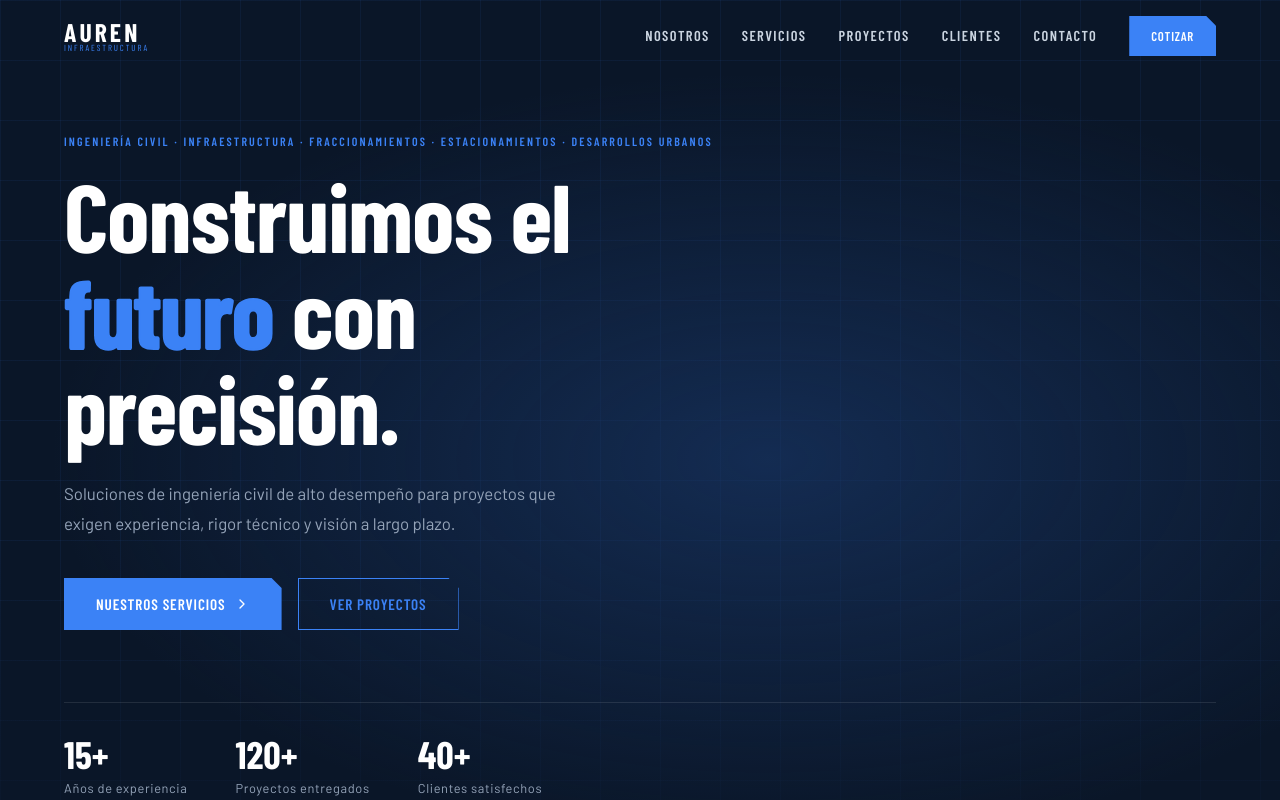
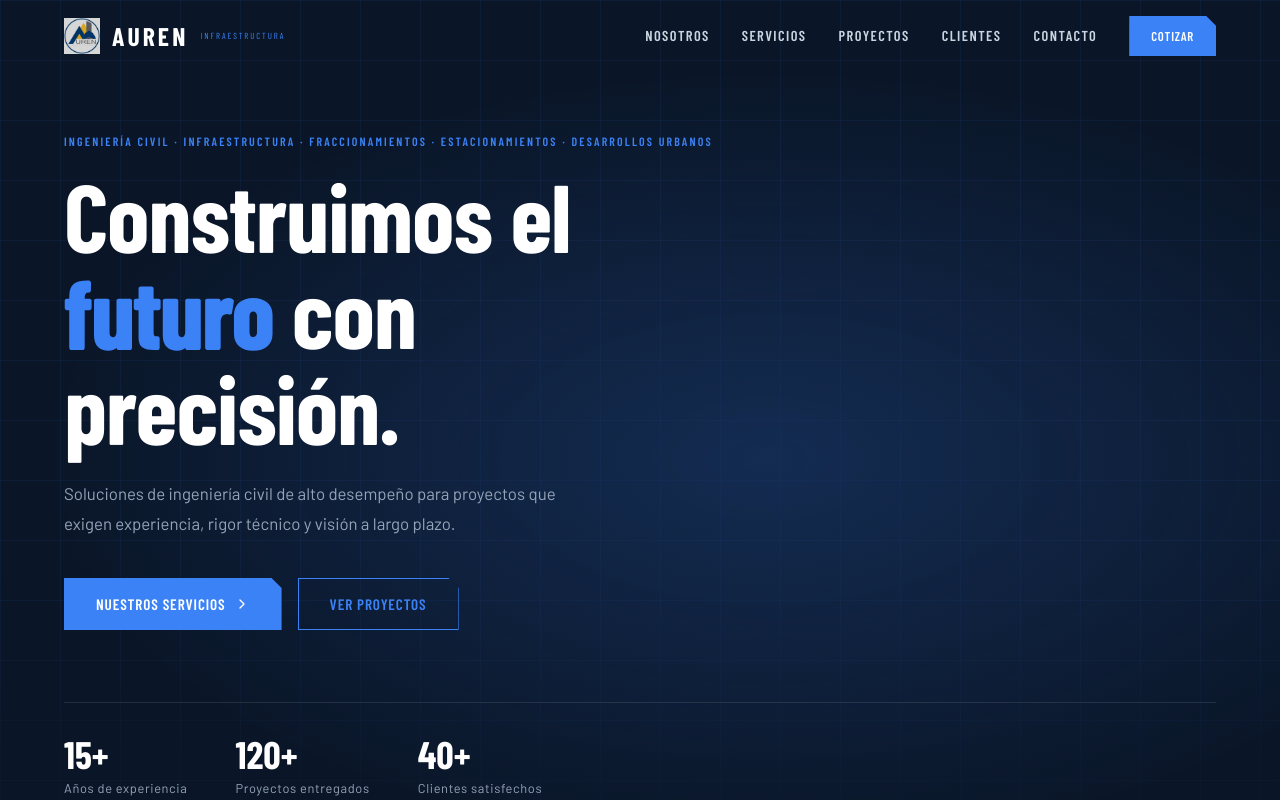
Before and after one commit to Diegocho1/auren-web, a React (Vite) app: page / in a window 1280 px wide. Shown: the top 800 px of the page. Built offline with nearby package versions, Linux system fonts and the light colour scheme; a web font is replaced by a local one.

Commit message:
Upload para cambios del cliente

```diff
--- a/src/components/Navbar.css
+++ b/src/components/Navbar.css
@@ -22,8 +22,9 @@
 .navbar__logo { display: flex; align-items: center; }
 .navbar__logo-placeholder {
   display: flex;
-  flex-direction: column;
-  line-height: 1;
+  flex-direction: row;
+  align-items: center;
+  gap: 12px;
 }
 .navbar__logo-text {
   font-family: var(--font-display);
@@ -39,6 +40,12 @@
   color: var(--accent);
   letter-spacing: 0.22em;
   text-transform: uppercase;
+}
+
+.navbar__logo-img {
+  height: 36px;
+  width: auto;
+  display: block;
 }
 
 .navbar__links {
--- a/src/components/Navbar.jsx
+++ b/src/components/Navbar.jsx
@@ -1,31 +1,32 @@
 import { useState, useEffect } from 'react';
 import { Menu, X } from 'lucide-react';
+import logo from "@/assets/aurenLogo.jpeg";
 import './Navbar.css';
 
 const links = [
-  { label: 'Nosotros',  href: '#nosotros' },
+  { label: 'Nosotros', href: '#nosotros' },
   { label: 'Servicios', href: '#servicios' },
   { label: 'Proyectos', href: '#proyectos' },
-  { label: 'Clientes',  href: '#clientes' },
-  { label: 'Contacto',  href: '#contacto' },
+  { label: 'Clientes', href: '#clientes' },
+  { label: 'Contacto', href: '#contacto' },
 ];
 
 export default function Navbar() {
   const [scrolled, setScrolled] = useState(false);
-  const [open, setOpen]         = useState(false);
+  const [open, setOpen] = useState(false);
 
   useEffect(() => {
     const onScroll = () => setScrolled(window.scrollY > 40);
     window.addEventListener('scroll', onScroll);
     return () => window.removeEventListener('scroll', onScroll);
   }, []);
-
   return (
     <header className={`navbar ${scrolled ? 'navbar--solid' : ''}`}>
       <div className="container navbar__inner">
         {/* Logo */}
         <a href="#hero" className="navbar__logo">
           <div className="navbar__logo-placeholder">
+            <img src={logo} alt="Auren Infraestructura" className="navbar__logo-img" />
             <span className="navbar__logo-text">AUREN</span>
             <span className="navbar__logo-sub">INFRAESTRUCTURA</span>
           </div>
@@ -53,7 +54,7 @@ export default function Navbar() {
               {l.label}
             </a>
           ))}
-          <a href="#cotizar" className="btn-primary" style={{marginTop: '12px'}} onClick={() => setOpen(false)}>
+          <a href="#cotizar" className="btn-primary" style={{ marginTop: '12px' }} onClick={() => setOpen(false)}>
             Cotizar
           </a>
         </div>
```
Also changed, not shown: src/assets/aurenLogo.jpeg (renamed from public/aurenLogo.jpeg).
